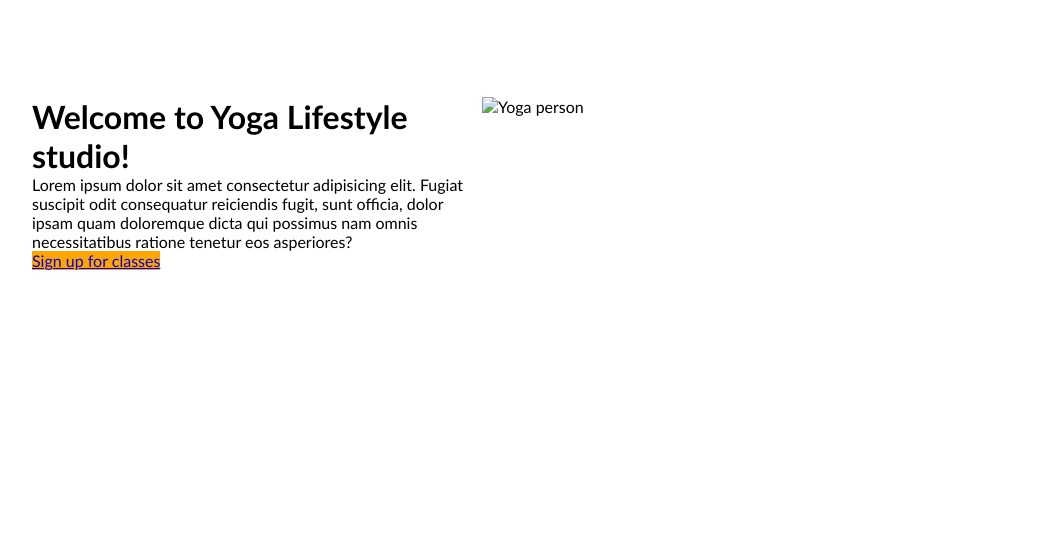
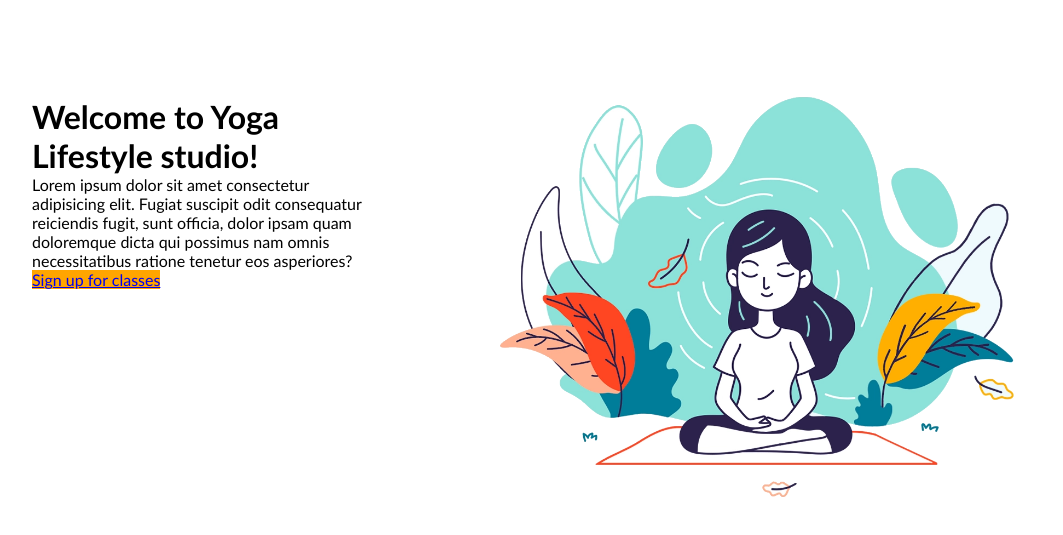
Before and after one commit to front-end-by-rimantas/35-grupe-yoga, a website: page index.html in a window 1280 px wide. Shown: the part 49-584 px from the top of the page, without its empty margins (108-1171 px from the left). Drawn offline with Linux system fonts and the light colour scheme.

Commit message:
Main image

```diff
--- a/index.html
+++ b/index.html
@@ -27,7 +27,7 @@
             <p>Lorem ipsum dolor sit amet consectetur adipisicing elit. Fugiat suscipit odit consequatur reiciendis fugit, sunt officia, dolor ipsam quam doloremque dicta qui possimus nam omnis necessitatibus ratione tenetur eos asperiores?</p>
             <a href="#">Sign up for classes</a>
         </div>
-        <img src="#" alt="Yoga person">
+        <img src="./yoga.png" alt="Yoga person">
     </main>
 </body>
 
--- a/main.css
+++ b/main.css
@@ -53,6 +53,7 @@ body > main {
 main > div {
     width: 45%;
     float: left;
+    padding-right: 10%;
 }
 
 div > h1 {
@@ -67,6 +68,8 @@ div > a {
 
 main > img {
     width: 55%;
-    height: 300px;
+    height: 400px;
     float: left;
+    object-fit: contain;
+    object-position: center;
 }
```
Also changed, not shown: yoga.png (added).
